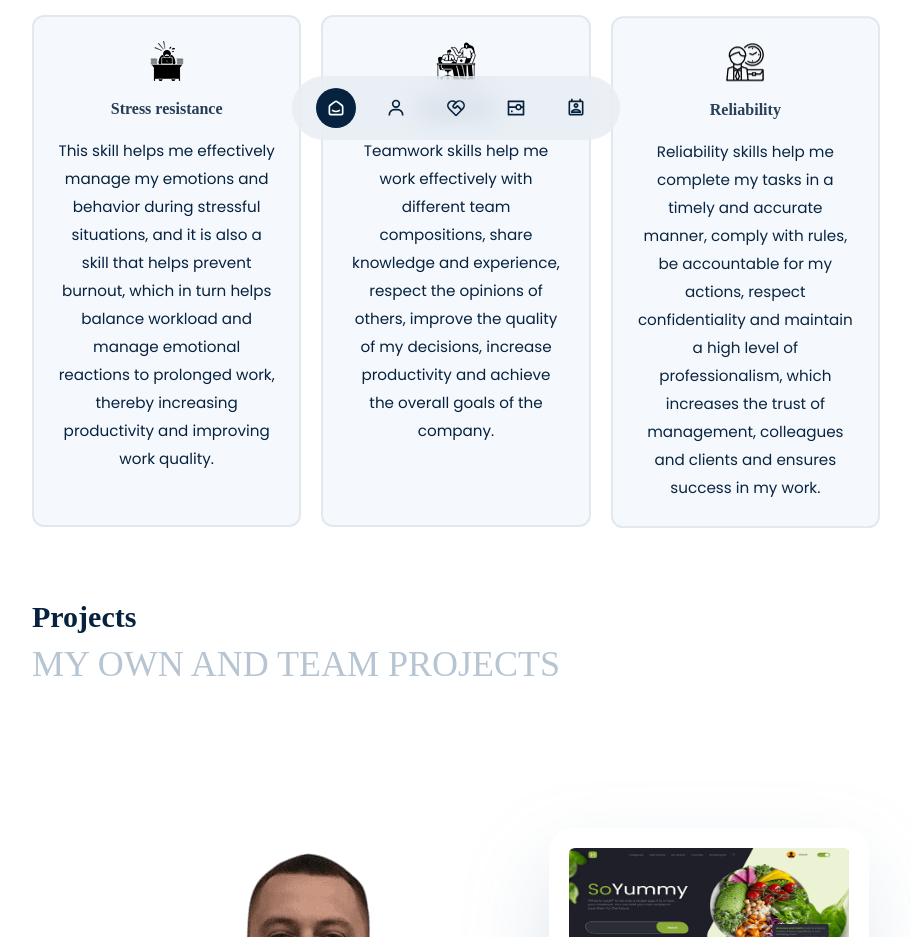
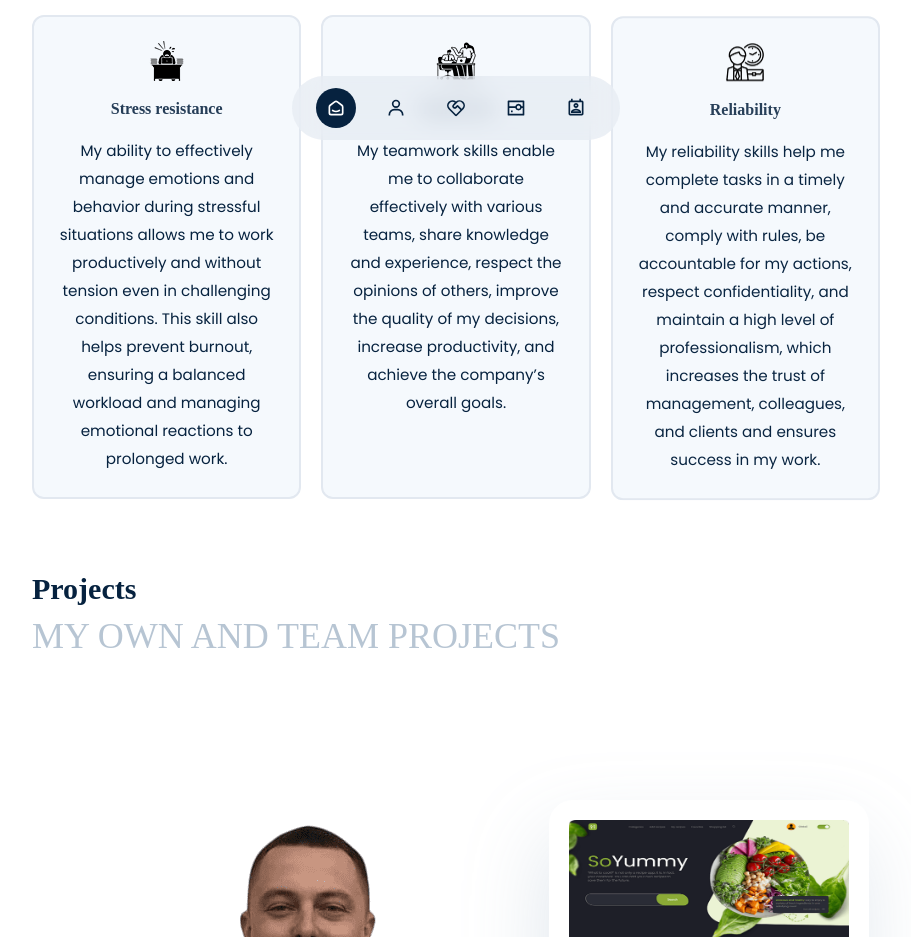
Before and after one commit to OlexiiA/My_React_Portfolio, a React (Vite) app: page / in a window 1280 px wide. Shown: the part 1460-2397 px from the top of the page, without its empty margins (184-1095 px from the left). Built offline with nearby package versions, Linux system fonts and the light colour scheme; a web font is replaced by a local one.

Commit message:
changed text of skills section

```diff
--- a/src/Content.js
+++ b/src/Content.js
@@ -119,17 +119,17 @@ export const content = {
     service_content: [
       {
         title: "Stress resistance",
-        para: "This skill helps me effectively manage my emotions and behavior during stressful situations, and it is also a skill that helps prevent burnout, which in turn helps balance workload and manage emotional reactions to prolonged work, thereby increasing productivity and improving work quality.",
+        para: "My ability to effectively manage emotions and behavior during stressful situations allows me to work productively and without tension even in challenging conditions. This skill also helps prevent burnout, ensuring a balanced workload and managing emotional reactions to prolonged work.",
         logo: services_logo1,
       },
       {
         title: "Teamwork",
-        para: "Teamwork skills help me work effectively with different team compositions, share knowledge and experience, respect the opinions of others, improve the quality of my decisions, increase productivity and achieve the overall goals of the company.",
+        para: "My teamwork skills enable me to collaborate effectively with various teams, share knowledge and experience, respect the opinions of others, improve the quality of my decisions, increase productivity, and achieve the company’s overall goals.",
         logo: services_logo2,
       },
       {
         title: "Reliability",
-        para: "Reliability skills help me complete my tasks in a timely and accurate manner, comply with rules, be accountable for my actions, respect confidentiality and maintain a high level of professionalism, which increases the trust of management, colleagues and clients and ensures success in my work.",
+        para: "My reliability skills help me complete tasks in a timely and accurate manner, comply with rules, be accountable for my actions, respect confidentiality, and maintain a high level of professionalism, which increases the trust of management, colleagues, and clients and ensures success in my work.",
         logo: services_logo3,
       },
     ],
--- a/src/components/Skills.jsx
+++ b/src/components/Skills.jsx
@@ -46,9 +46,9 @@ const Skills = () => {
         </div>
 
         <ul className="list-decimal px-4 font-Poppins sm:text-sm text-xs !leading-7" >
-          <li>I try to read some information about best practices every day.</li>
-          <li>I spend a lot of time practicing coding.</li>
-          <li>I try to write clean, declarative code.</li>
+          <li>I regularly familiarize myself with best practice recommendations to stay abreast of current trends.</li>
+          <li>I devote a lot of time to honing my programming skills, but I also make time for other interests.</li>
+          <li>I strive to write clean and understandable code that would be easy to maintain and expand.</li>
         </ul>
 
         <div className="flex justify-end">
```
